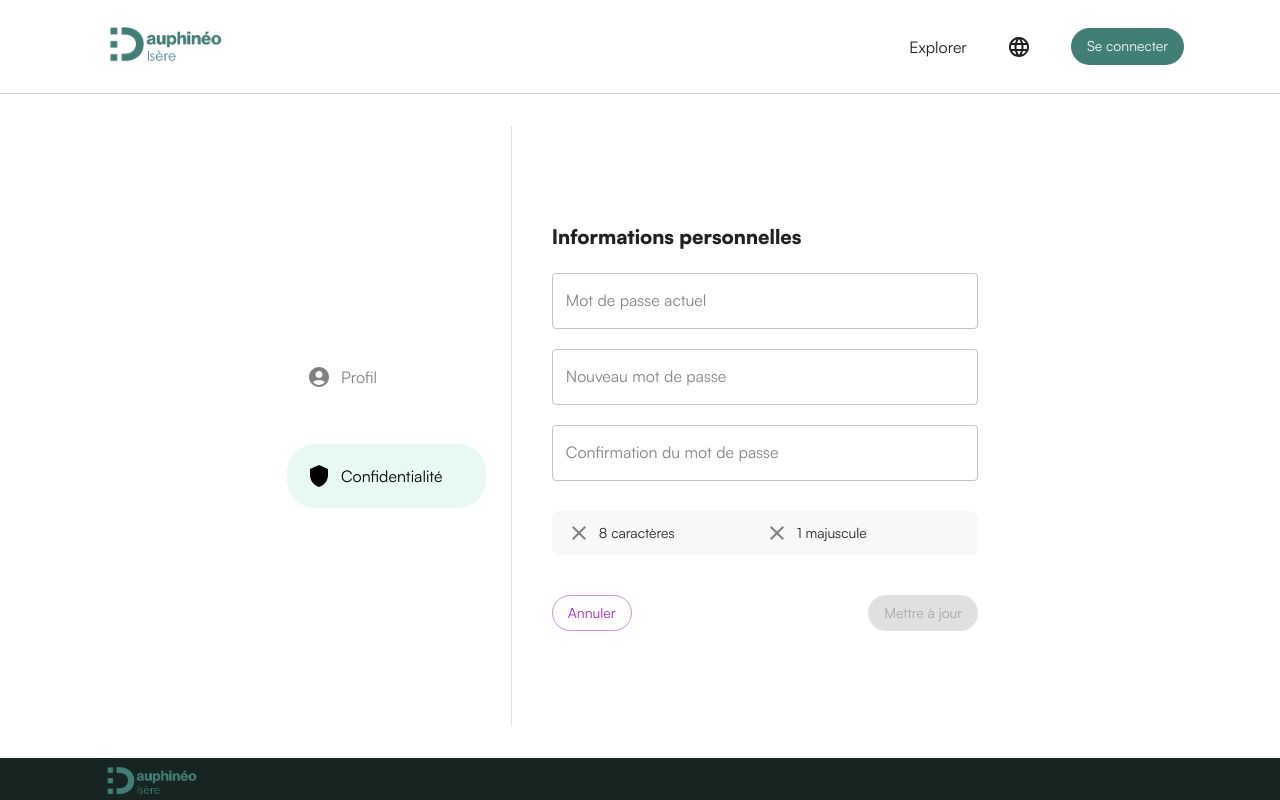
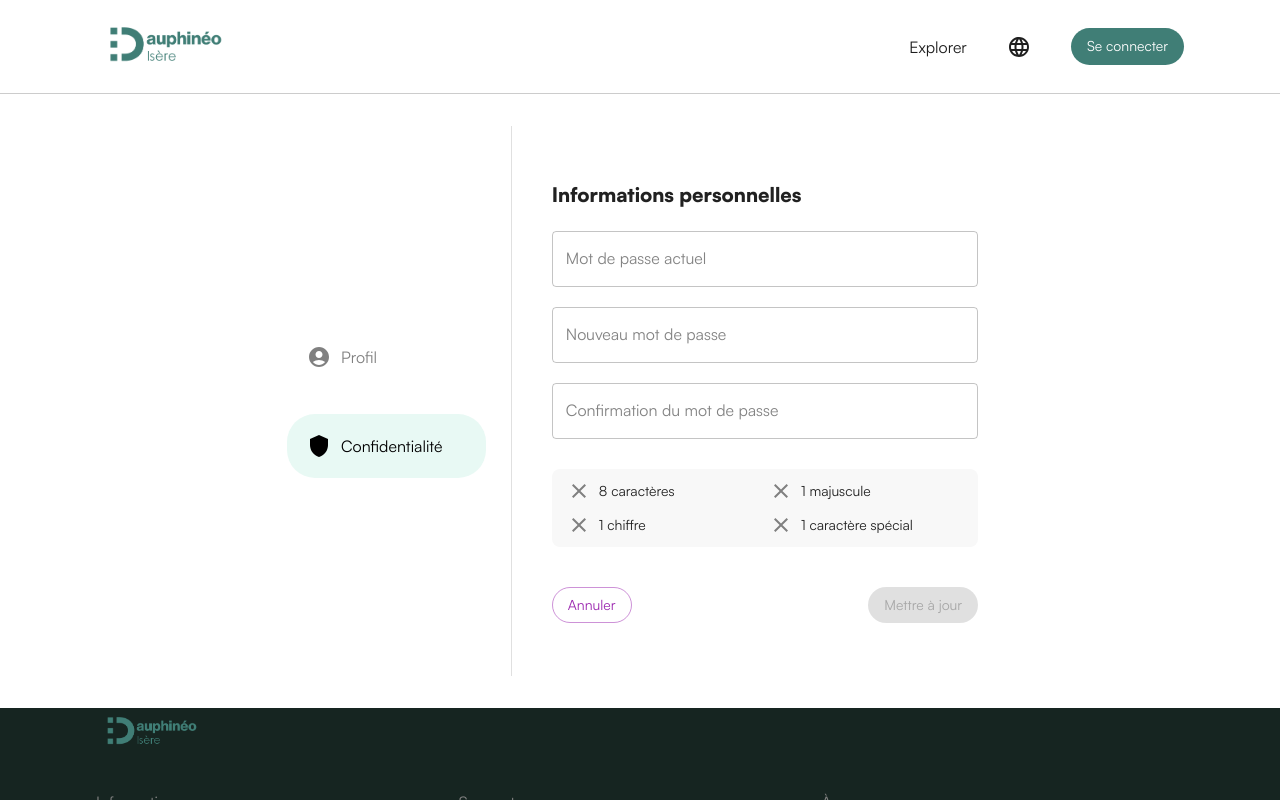
Before and after one commit to aravenad/dauphineo, a React (Vite) app in the folder frontend/: page /mon-compte in a window 1280 px wide. Both pictures are taken after a click on the button "Confidentialité". Shown: the top 800 px of the page. Built offline with nearby package versions, Linux system fonts and the light colour scheme.

Commit message:
Fix on MonCompte.tsx and Confidentialite.tsx

```diff
--- a/frontend/src/components/Confidentialite.tsx
+++ b/frontend/src/components/Confidentialite.tsx
@@ -12,11 +12,15 @@ const Confidentialite = () => {
     const [confirmPasswordError, setConfirmPasswordError] = useState("");
     const [isEightChars, setIsEightChars] = useState(false);
     const [hasUppercase, setHasUppercase] = useState(false);
+    const [hasDigit, setHasDigit] = useState(false);
+    const [hasSpecialChar, setHasSpecialChar] = useState(false);
 
     // Validation dynamique du nouveau mot de passe
     const validatePassword = (value: string) => {
         setIsEightChars(value.length >= 8);
         setHasUppercase(/[A-Z]/.test(value));
+        setHasDigit(/\d/.test(value)); // Vérifie au moins un chiffre
+        setHasSpecialChar(/[!@#$%^&*(),.?":{}|<>]/.test(value)); // Vérifie au moins un caractère spécial
     };
 
     // Gestion du changement du champ "nouveau mot de passe"
@@ -28,8 +32,15 @@ const Confidentialite = () => {
         // Validation des erreurs spécifiques
         if (/\s/.test(value)) {
             setNewPasswordError("Le mot de passe ne doit pas contenir d'espaces.");
-        } else if (value.length < 8 || !/[A-Z]/.test(value)) {
-            setNewPasswordError("Le mot de passe doit contenir au moins 8 caractères et une majuscule.");
+        } else if (
+            value.length < 8 ||
+            !/[A-Z]/.test(value) ||
+            !/\d/.test(value) ||
+            !/[!@#$%^&*(),.?":{}|<>]/.test(value)
+        ) {
+            setNewPasswordError(
+                "Le mot de passe doit contenir au moins 8 caractères, une majuscule, un chiffre et un caractère spécial."
+            );
         } else {
             setNewPasswordError("");
         }
@@ -56,6 +67,8 @@ const Confidentialite = () => {
         setConfirmPasswordError("");
         setIsEightChars(false);
         setHasUppercase(false);
+        setHasDigit(false);
+        setHasSpecialChar(false);
     };
 
     return (
@@ -111,10 +124,12 @@ const Confidentialite = () => {
             <Box
                 sx={{
                     display: "flex",
+                    flexDirection: "column",
                     backgroundColor: "#f8f8f8",
                     padding: "10px 15px",
                     borderRadius: "8px",
                     marginTop: "10px",
+                    gap: "10px",
                 }}
             >
                 <Box
@@ -122,22 +137,62 @@ const Confidentialite = () => {
                         display: "flex",
                         alignItems: "center",
                         gap: "8px",
-                        width: "50%", // Chaque condition occupe 50% du conteneur parent
+                        width: "100%",
                     }}
                 >
-                    {isEightChars ? <CheckIcon sx={{ color: "green" }} /> : <CloseIcon sx={{ color: "gray" }} />}
-                    <Typography variant="body2">8 caractères</Typography>
+                    <Box
+                        sx={{
+                            display: "flex",
+                            alignItems: "center",
+                            gap: "8px",
+                            width: "50%",
+                        }}
+                    >
+                        {isEightChars ? <CheckIcon sx={{ color: "green" }} /> : <CloseIcon sx={{ color: "gray" }} />}
+                        <Typography variant="body2">8 caractères</Typography>
+                    </Box>
+                    <Box
+                        sx={{
+                            display: "flex",
+                            alignItems: "center",
+                            gap: "8px",
+                            width: "50%",
+                        }}
+                    >
+                        {hasUppercase ? <CheckIcon sx={{ color: "green" }} /> : <CloseIcon sx={{ color: "gray" }} />}
+                        <Typography variant="body2">1 majuscule</Typography>
+                    </Box>
                 </Box>
                 <Box
                     sx={{
                         display: "flex",
                         alignItems: "center",
                         gap: "8px",
-                        width: "50%",
+                        width: "100%",
                     }}
                 >
-                    {hasUppercase ? <CheckIcon sx={{ color: "green" }} /> : <CloseIcon sx={{ color: "gray" }} />}
-                    <Typography variant="body2">1 majuscule</Typography>
+                    <Box
+                        sx={{
+                            display: "flex",
+                            alignItems: "center",
+                            gap: "8px",
+                            width: "50%",
+                        }}
+                    >
+                        {hasDigit ? <CheckIcon sx={{ color: "green" }} /> : <CloseIcon sx={{ color: "gray" }} />}
+                        <Typography variant="body2">1 chiffre</Typography>
+                    </Box>
+                    <Box
+                        sx={{
+                            display: "flex",
+                            alignItems: "center",
+                            gap: "8px",
+                            width: "50%",
+                        }}
+                    >
+                        {hasSpecialChar ? <CheckIcon sx={{ color: "green" }} /> : <CloseIcon sx={{ color: "gray" }} />}
+                        <Typography variant="body2">1 caractère spécial</Typography>
+                    </Box>
                 </Box>
             </Box>
 
@@ -155,7 +210,9 @@ const Confidentialite = () => {
                 <ButtonCustom
                     variant="contained"
                     color="primary"
-                    disabled={!isEightChars || !hasUppercase || Boolean(newPasswordError) || Boolean(confirmPasswordError)}
+                    disabled={
+                        !isEightChars || !hasUppercase || !hasDigit || !hasSpecialChar || Boolean(newPasswordError) || Boolean(confirmPasswordError)
+                    }
                 >
                     Mettre à jour
                 </ButtonCustom>
--- a/frontend/src/pages/MonCompte.tsx
+++ b/frontend/src/pages/MonCompte.tsx
@@ -16,7 +16,7 @@ const Sidebar = ({ selected, setSelected }: { selected: string; setSelected: (va
                 flexDirection: "column",
                 alignItems: "center",
                 justifyContent: "center",
-                gap: "35px",
+                gap: "25px",
                 borderRight: "1px solid #e0e0e0",
             }}
         >
@@ -72,7 +72,7 @@ const MainPage = () => {
         <Box
             sx={{
                 width: "75%",
-                height: "600px",
+                height: "550px",
                 margin: "0 auto",
                 display: "flex",
                 justifyContent: "center",
```
